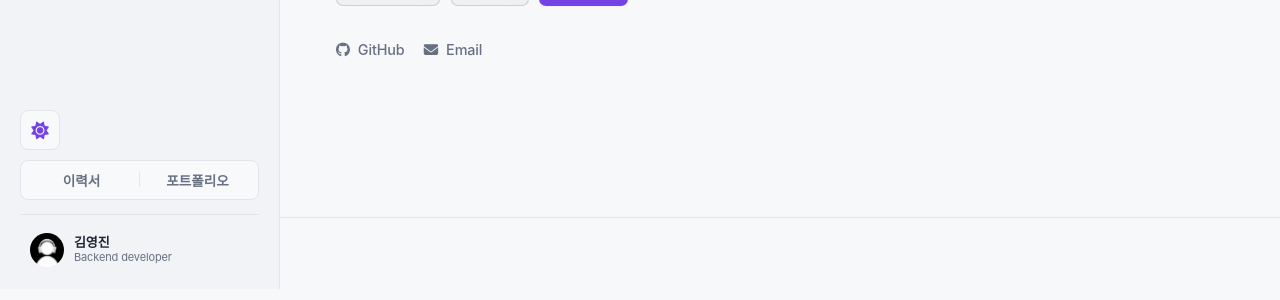
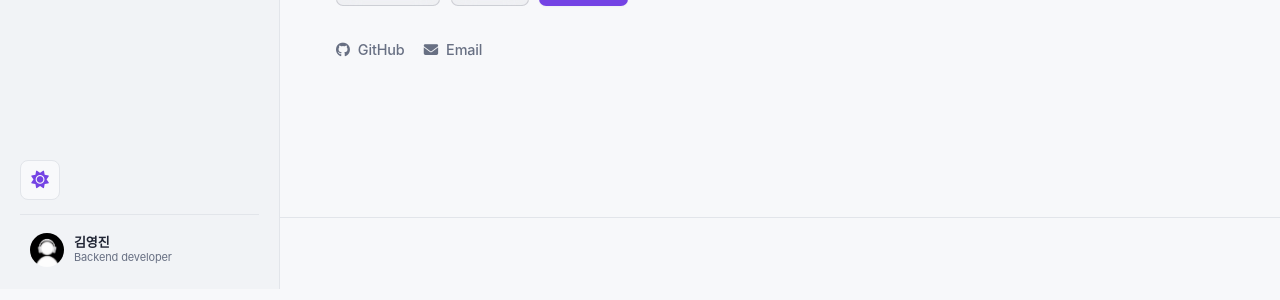
Before and after one commit to oxxultus/resume, a Jekyll site: the page index.html, which Jekyll copies as it is, in a window 1280 px wide. Shown: the part 611-911 px from the top of the page. Built offline with Jekyll 4.4.1, drawn with Linux system fonts in a browser that asks for light colours.

Commit message:
Fix: 홈 다운로드 버튼 제거
홈 헤더에서 이력서와 포트폴리오 PDF 다운로드 버튼을 제거합니다.

```diff
--- a/index.html
+++ b/index.html
@@ -39,11 +39,6 @@
                 <a href="blog/" class="nav-link"><i class="fas fa-pen-nib"></i><span>Blog</span></a>
             </nav>
             <div class="header-actions">
-                <div class="download-toggle-container">
-                    <button id="resume-download" title="이력서 PDF 다운로드" class="toggle-btn">이력서</button>
-                    <span class="toggle-divider">|</span>
-                    <button id="portfolio-download" title="포트폴리오 PDF 다운로드" class="toggle-btn">포트폴리오</button>
-                </div>
                 <button id="theme-toggle" aria-label="Toggle theme">
                     <i class="fas fa-moon theme-icon-dark"></i>
                     <i class="fas fa-sun theme-icon-light"></i>
```
